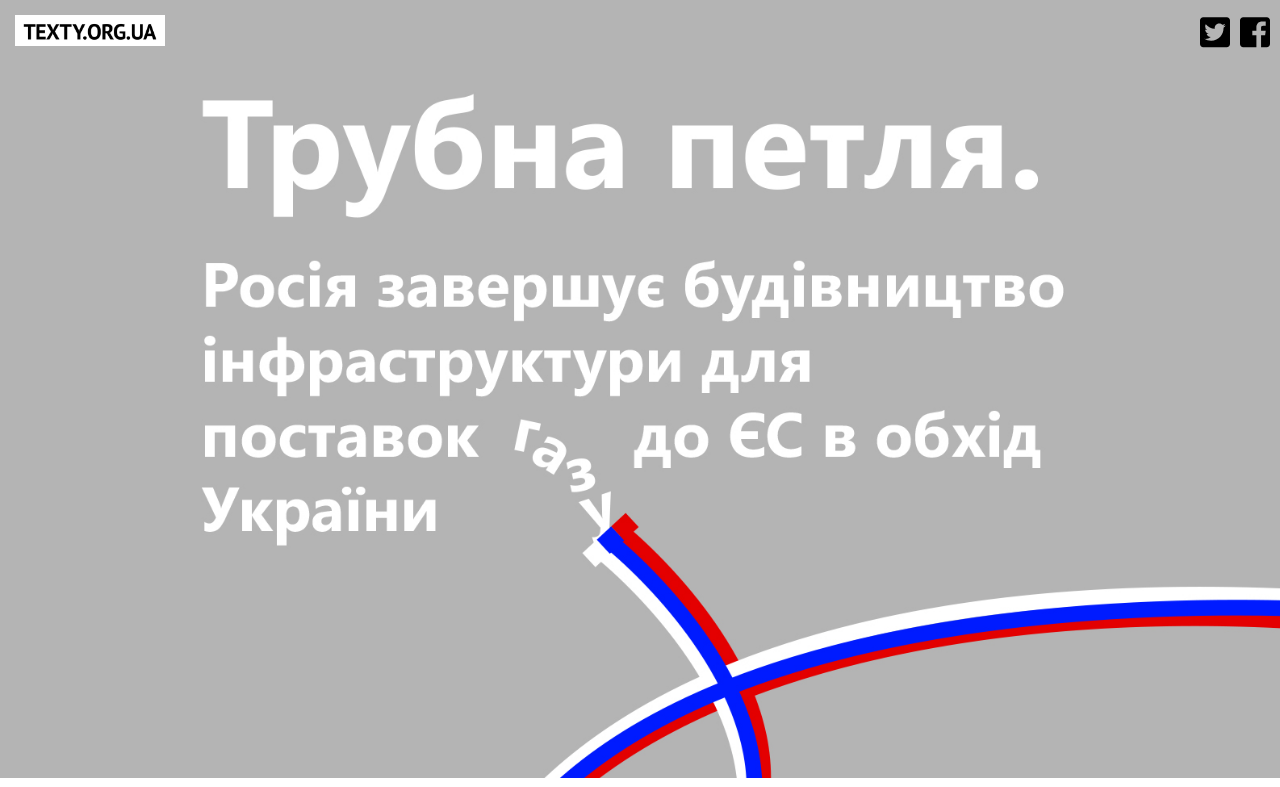
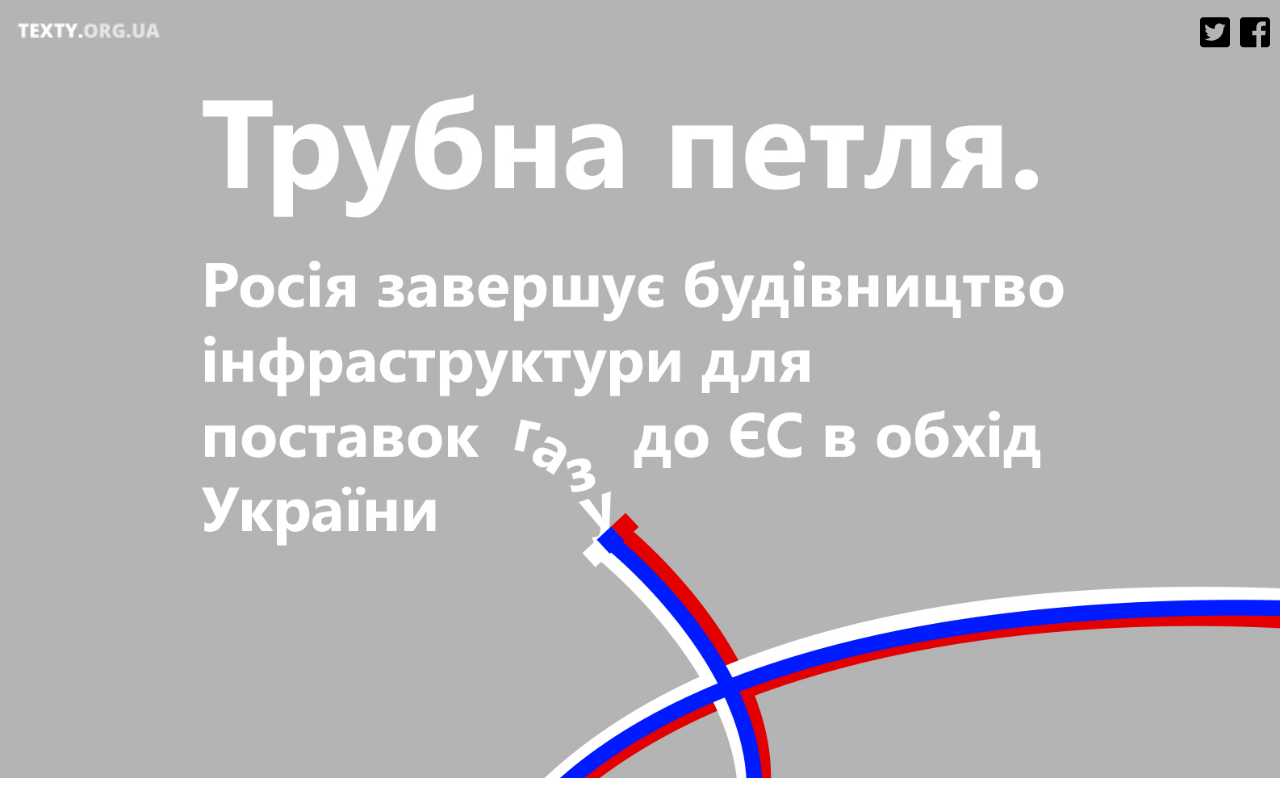
Before and after one commit to texty/gas, a plain HTML site: page index.html in a window 1280 px wide. Shown: the top 787 px of the page. Drawn offline with nearby package versions, Linux system fonts and the light colour scheme; a script that the page names is missing.

Commit message:
logo fixed

```diff
--- a/index.html
+++ b/index.html
@@ -41,7 +41,7 @@
 
 <div id="logo-icons">
     <div class="logo">
-        <a href="http://texty.org.ua/" target="_blank"><img class='gif' style="width:100%" src="img/black_logo.gif"/></a>
+        <a href="http://texty.org.ua/" target="_blank"><img  style="width:100%" src="img/logo.png"/></a>
     </div>
 
 
```
